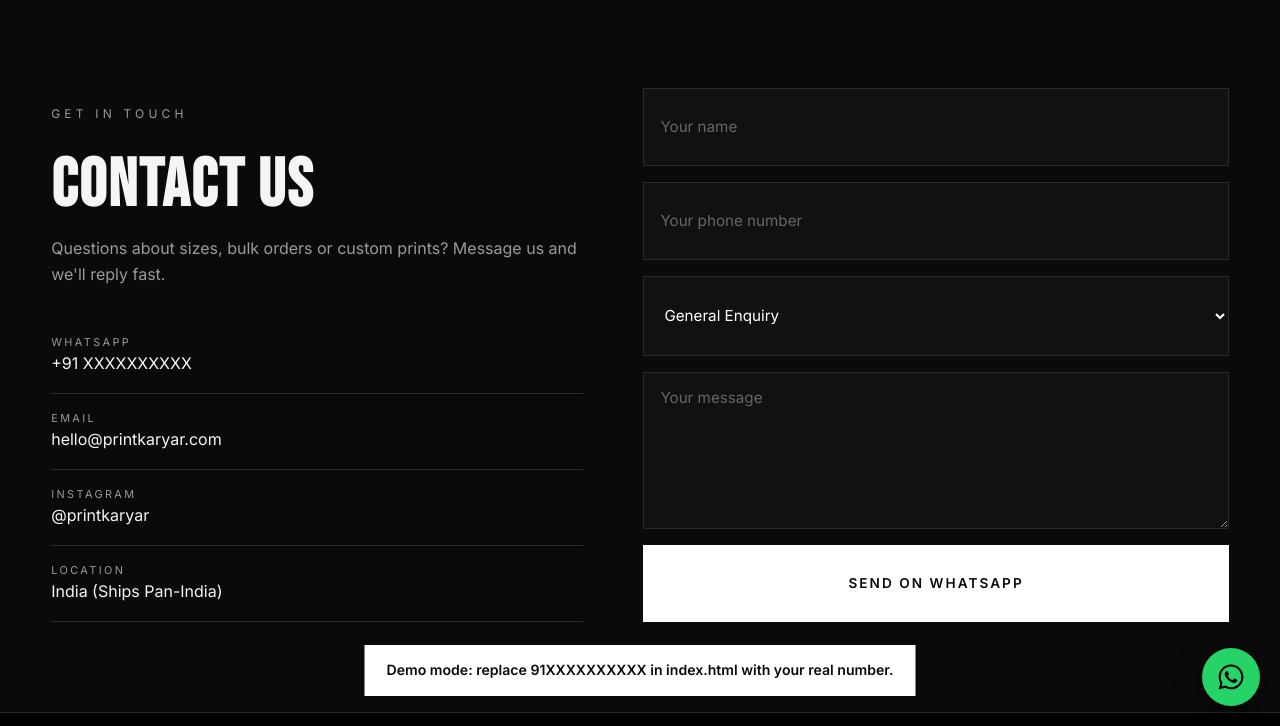
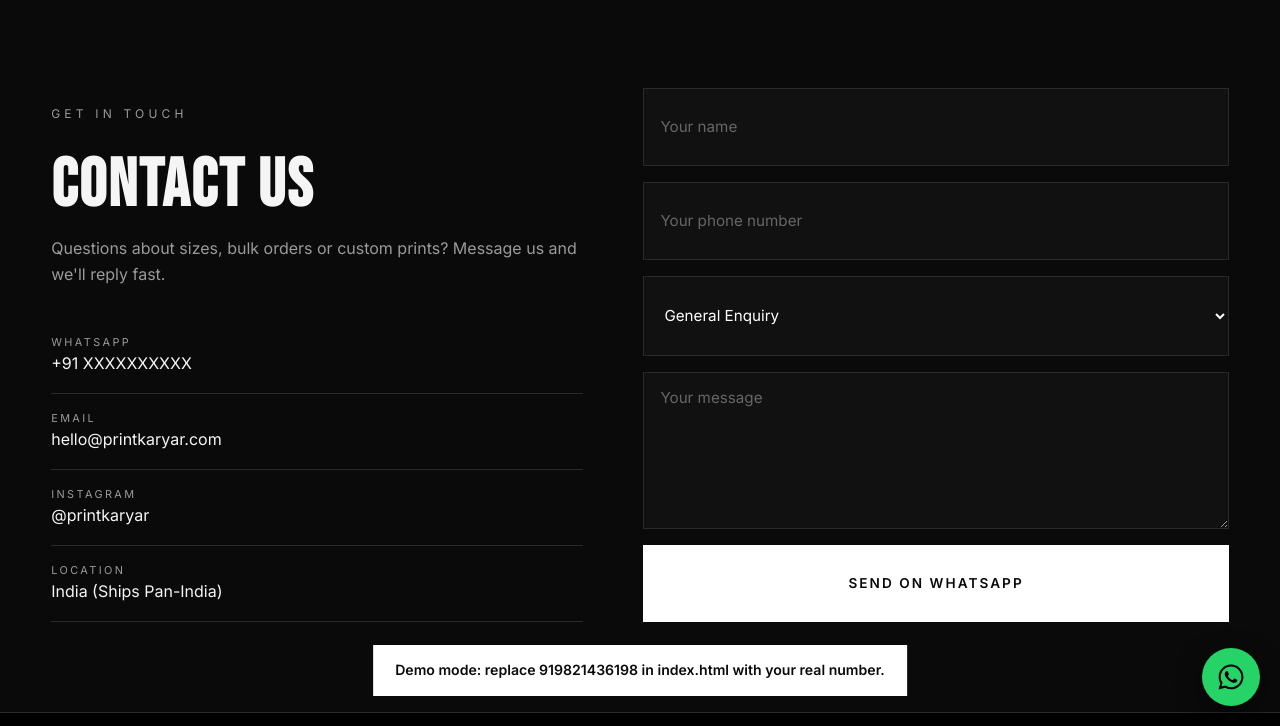
Before and after one commit to ks698412-ai/printkaryaar-website, a plain HTML site: page index.html in a window 1280 px wide. Both pictures are taken after a click on the link "+91 XXXXXXXXXX". Shown: the part 3333-4059 px from the top of the page. Drawn offline with Linux system fonts and the light colour scheme.

Commit message:
Update index.html

```diff
--- a/index.html
+++ b/index.html
@@ -481,7 +481,7 @@ function toast(msg) {
 /* ----- Open WhatsApp with a ready message ----- */
 function openWhatsApp(message) {
   if (WHATSAPP_NUMBER.includes("X")) {
-    toast("Demo mode: replace 91XXXXXXXXXX in index.html with your real number.");
+    toast("Demo mode: replace 919821436198 in index.html with your real number.");
   }
   const url = "https://wa.me/" + WHATSAPP_NUMBER + "?text=" + encodeURIComponent(message);
   window.open(url, "_blank", "noopener");
```
